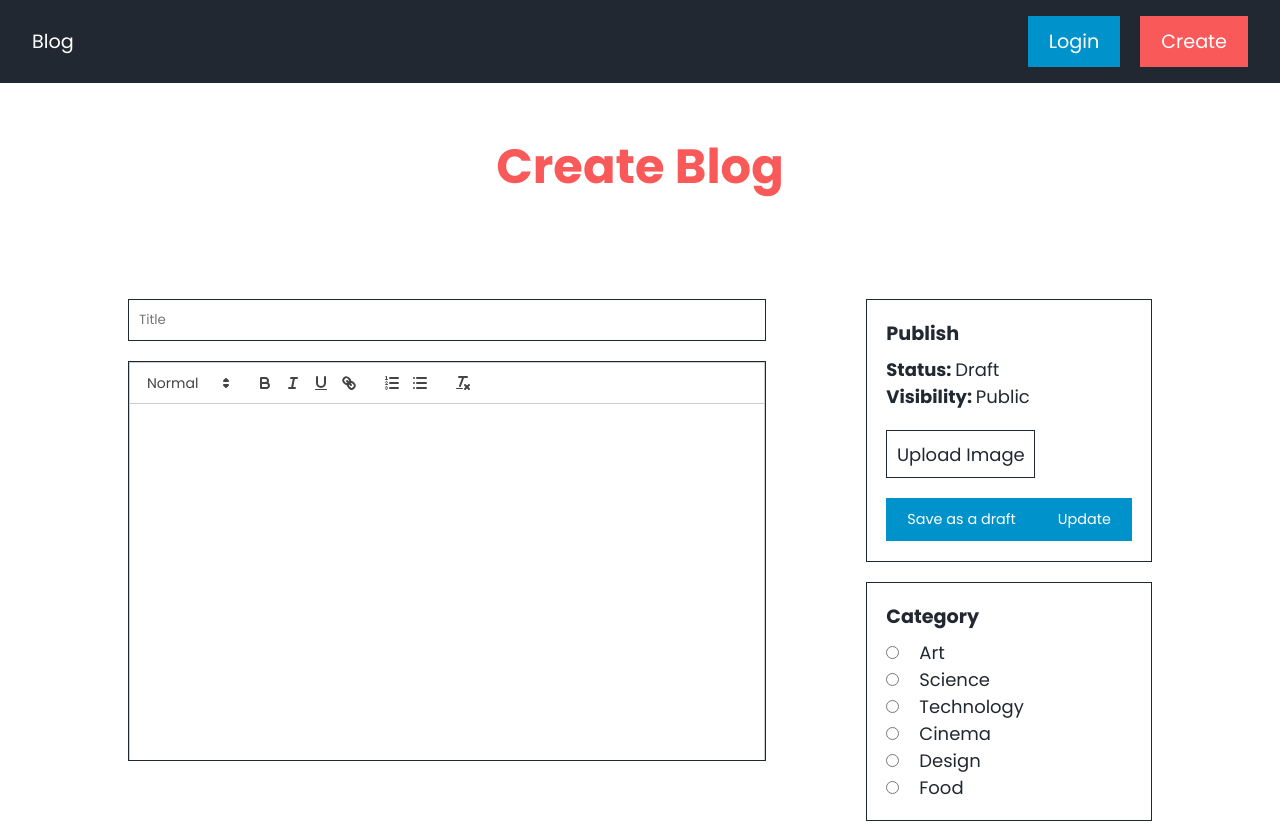
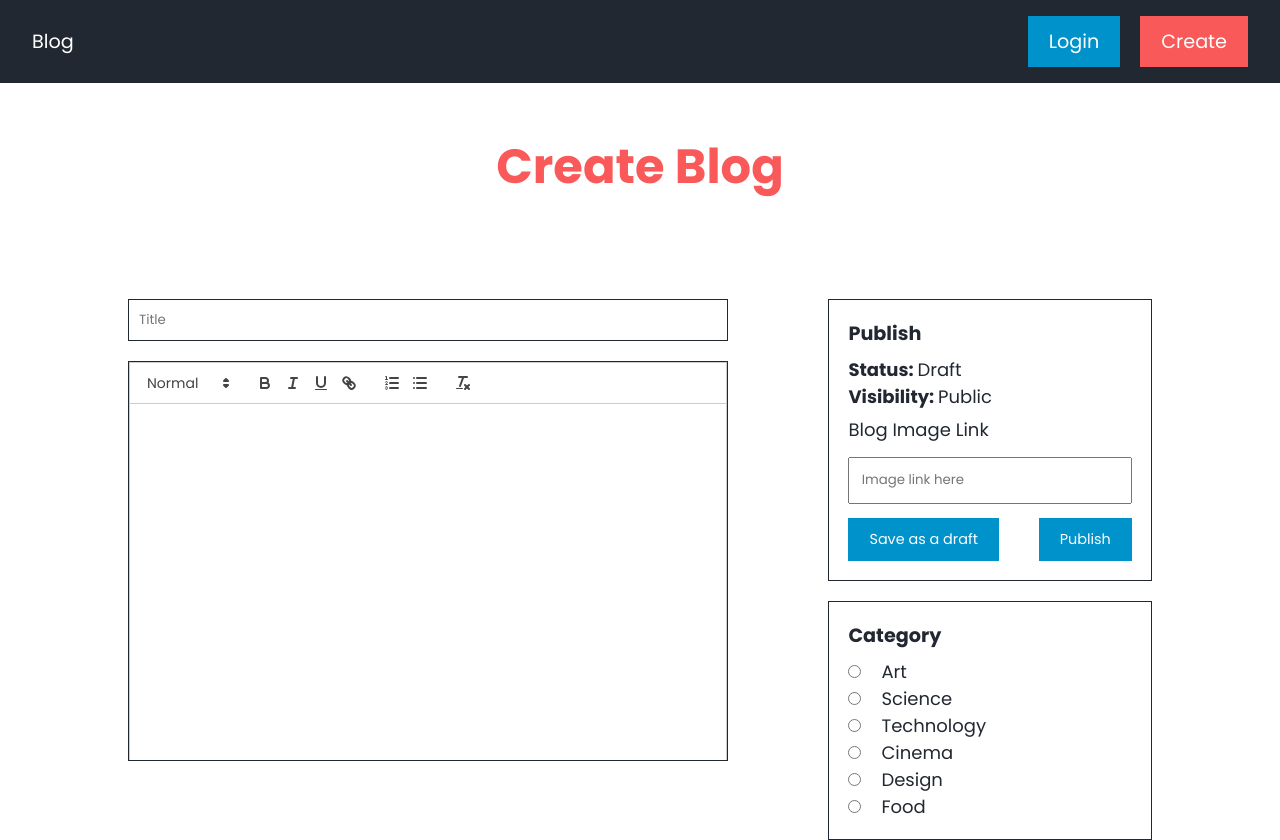
Before and after one commit to SalmanAjani/Blogger, a React (Vite) app: page /create in a window 1280 px wide. Built offline with nearby package versions, Linux system fonts and the light colour scheme.

Commit message:
added functionality for creating a blog, update functionality left

```diff
--- a/src/pages/CreateBlog.jsx
+++ b/src/pages/CreateBlog.jsx
@@ -1,17 +1,66 @@
+import axios from "axios";
+import moment from "moment";
 import { useState } from "react";
 import ReactQuill from "react-quill";
 import "react-quill/dist/quill.snow.css";
+import { useLocation } from "react-router-dom";
 
 const CreateBlog = () => {
-  const [value, setValue] = useState("");
-  // console.log(value);
+  const state = useLocation().state;
+  const [title, setTitle] = useState(state?.title || "");
+  const [value, setValue] = useState(state?.desc || "");
+  const [blogimage, setBlogImage] = useState(state?.img || "");
+  const [category, setCategory] = useState(state?.category || "");
+
+  const handleSubmit = async (e) => {
+    e.preventDefault();
+    try {
+      state
+        ? await axios.put(
+            `http://localhost:4000/blogs/${state.id}`,
+            {
+              title,
+              desc: value,
+              category,
+              img: blogimage,
+            },
+            {
+              headers: {
+                Authorization: localStorage.getItem("access_token"),
+              },
+            }
+          )
+        : await axios.post(
+            `http://localhost:4000/blogs/`,
+            {
+              title,
+              desc: value,
+              category,
+              img: blogimage,
+              date: moment(Date.now()).format("YYYY-MM-DD HH:mm:ss"),
+            },
+            {
+              headers: {
+                Authorization: localStorage.getItem("access_token"),
+              },
+            }
+          );
+    } catch (error) {
+      console.log(error);
+    }
+  };
 
   return (
     <>
       <h1 className="heading">Create Blog</h1>
       <div className="add">
         <div className="content">
-          <input type="text" placeholder="Title" />
+          <input
+            type="text"
+            placeholder="Title"
+            value={title}
+            onChange={(e) => setTitle(e.target.value)}
+          />
           <div className="editorContainer">
             <ReactQuill
               className="editor"
@@ -30,49 +79,84 @@ const CreateBlog = () => {
             <span>
               <b>Visibility: </b>Public
             </span>
-            <input style={{ display: "none" }} type="file" id="file" />
-            <label className="file" htmlFor="file">
-              Upload Image
-            </label>
+            <label className="imglink">Blog Image Link</label>
+            <input
+              type="text"
+              placeholder="Image link here"
+              value={blogimage}
+              onChange={(e) => setBlogImage(e.target.value)}
+            />
             <div className="buttons">
               <button>Save as a draft</button>
-              <button>Update</button>
+              <button onClick={handleSubmit}>Publish</button>
             </div>
           </div>
           <div className="item">
             <h2>Category</h2>
             <div className="cat">
-              <input type="radio" name="category" value="art" id="art" />
+              <input
+                type="radio"
+                checked={category === "art"}
+                name="category"
+                value="art"
+                id="art"
+                onChange={(e) => setCategory(e.target.value)}
+              />
               <label htmlFor="art">Art</label>
             </div>
             <div className="cat">
               <input
                 type="radio"
+                checked={category === "science"}
                 name="category"
                 value="science"
                 id="science"
+                onChange={(e) => setCategory(e.target.value)}
               />
               <label htmlFor="science">Science</label>
             </div>
             <div className="cat">
               <input
                 type="radio"
+                checked={category === "technology"}
                 name="category"
                 value="technology"
                 id="technology"
+                onChange={(e) => setCategory(e.target.value)}
               />
               <label htmlFor="technology">Technology</label>
             </div>
             <div className="cat">
-              <input type="radio" name="category" value="cinema" id="cinema" />
+              <input
+                type="radio"
+                checked={category === "cinema"}
+                name="category"
+                value="cinema"
+                id="cinema"
+                onChange={(e) => setCategory(e.target.value)}
+              />
               <label htmlFor="cinema">Cinema</label>
             </div>
             <div className="cat">
-              <input type="radio" name="category" value="design" id="design" />
+              <input
+                type="radio"
+                checked={category === "design"}
+                name="category"
+                value="design"
+                id="design"
+                onChange={(e) => setCategory(e.target.value)}
+              />
               <label htmlFor="design">Design</label>
             </div>
             <div className="cat">
-              <input type="radio" name="category" value="food" id="food" />
+              <input
+                type="radio"
+                checked={category === "food"}
+                name="category"
+                value="food"
+                id="food"
+                onChange={(e) => setCategory(e.target.value)}
+              />
               <label htmlFor="food">Food</label>
             </div>
           </div>
--- a/src/pages/Home.jsx
+++ b/src/pages/Home.jsx
@@ -29,6 +29,11 @@ import axios from "axios";
 //     img: "https://images.pexels.com/photos/6157049/pexels-photo-6157049.jpeg?auto=compress&cs=tinysrgb&w=1260&h=750&dpr=2",
 //   },
 // ];
+
+const getText = (html) => {
+  const doc = new DOMParser().parseFromString(html, "text/html");
+  return doc.body.textContent;
+};
 
 const Home = () => {
   const [blogs, setBlogs] = useState([]);
@@ -62,7 +67,7 @@ const Home = () => {
               <Link to={`/blogs/${blog.id}`}>
                 <h2>{blog.title}</h2>
               </Link>
-              <p>{blog.desc}</p>
+              <p>{getText(blog.desc)}</p>
               <Link to={`/blogs/${blog.id}`}>
                 <button>Read More</button>
               </Link>
--- a/src/pages/SingleBlog.jsx
+++ b/src/pages/SingleBlog.jsx
@@ -4,6 +4,11 @@ import Menu from "../components/Menu";
 import axios from "axios";
 import moment from "moment";
 import { AuthContext } from "../context/AuthContextProvider";
+
+const getText = (html) => {
+  const doc = new DOMParser().parseFromString(html, "text/html");
+  return doc.body.textContent;
+};
 
 const SingleBlog = () => {
   const [blog, setBlog] = useState({});
@@ -58,7 +63,7 @@ const SingleBlog = () => {
             </div>
             {currentUser?.username === blog.username && (
               <div className="edit">
-                <Link to={`/create?edit=2`}>
+                <Link to={`/create?edit=2`} state={blog}>
                   <button>Edit</button>
                 </Link>
                 <button onClick={handleDelete}>Delete</button>
@@ -66,7 +71,7 @@ const SingleBlog = () => {
             )}
           </div>
           <h1>{blog.title}</h1>
-          {blog.desc}
+          {getText(blog.desc)}
         </div>
         <div className="menu">
           <Menu category={blog.category} />
--- a/src/styles.scss
+++ b/src/styles.scss
@@ -431,12 +431,13 @@ $darkPink: #f95959;
           font-size: 1.2rem;
         }
 
-        .file {
-          width: max-content;
-          padding: 0.6rem;
-          border: 1px solid $darkGray;
-          cursor: pointer;
-          margin: 20px 0;
+        .imglink {
+          margin-top: 6px;
+        }
+
+        .imglink+input{
+          padding: 0.7rem;
+          margin: 14px 0;
         }
 
         .buttons {
```
